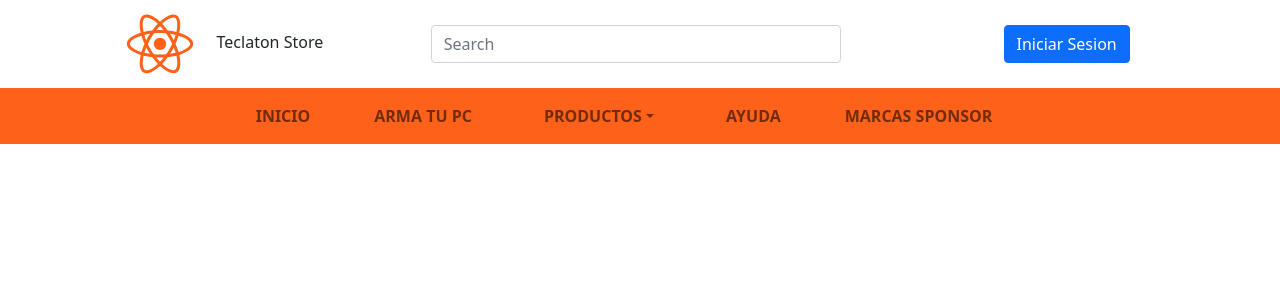
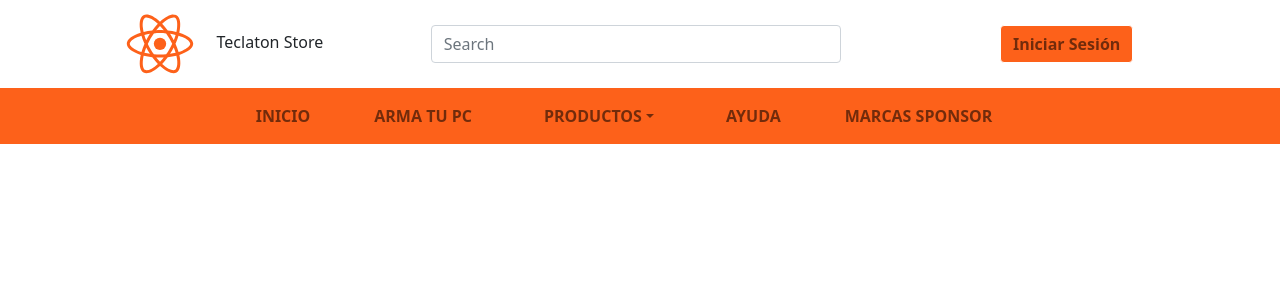
Before and after one commit to pamarilla87/teclaton-reactjs, a React (Create React App) app: page / in a window 1280 px wide. Shown: the top 300 px of the page. Built offline with nearby package versions, Linux system fonts and the light colour scheme.

Commit message:
primary button css

```diff
--- a/src/components/searchbar/SearchBar.css
+++ b/src/components/searchbar/SearchBar.css
@@ -15,7 +15,10 @@
 }
 
 .btn-primary {
-    background-color: #fd611a;
+    background-color: #fd611a !important;
+    border-color: #ffff !important;
+    color: #0000008c !important;
+    font-weight: bold !important;
 }
 
 .btn-primary:hover {
--- a/src/components/searchbar/SearchBar.jsx
+++ b/src/components/searchbar/SearchBar.jsx
@@ -24,8 +24,8 @@ export const BarraDeBusqueda = () => {
                     </Form>
                 </Col>
                 <Col xs={12} md={4} className="p-1">
-                    <Button>
-                        Iniciar Sesion
+                    <Button variant="primary">
+                        Iniciar Sesión
                     </Button>
                 </Col>
             </Row>
```
